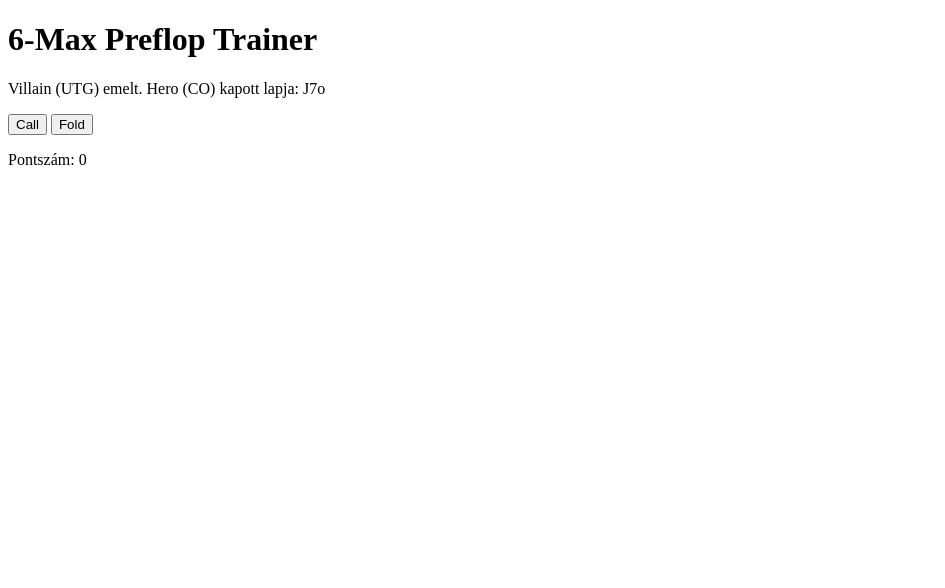
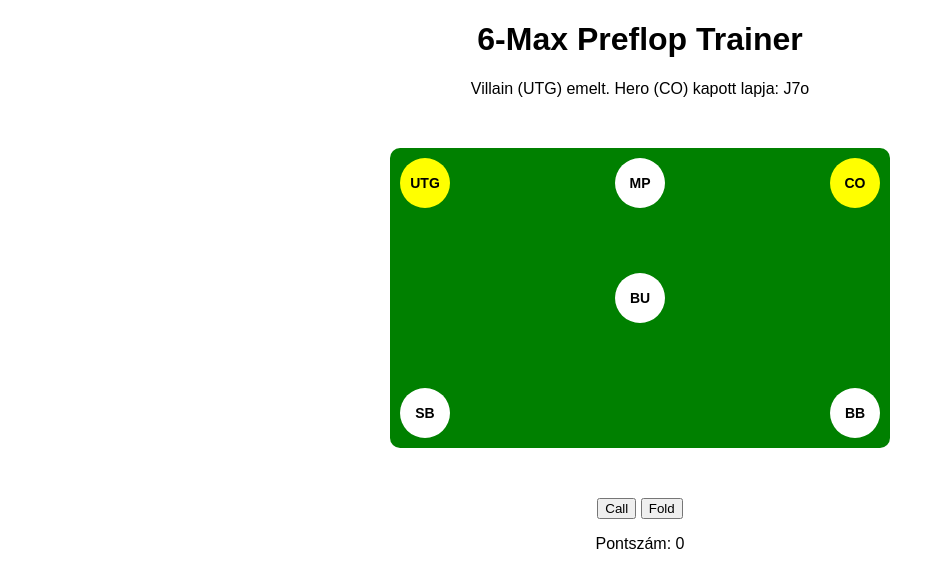
Before and after one commit to SDaniel2000/SDaniel2000.github.io, a plain HTML site: page index.html in a window 1280 px wide. Shown: the whole page, without its empty margins (0-945 px from the left). Drawn offline with Linux system fonts and the light colour scheme.

Commit message:
Update index.html

```diff
--- a/index.html
+++ b/index.html
@@ -4,95 +4,122 @@
     <meta charset="UTF-8">
     <meta name="viewport" content="width=device-width, initial-scale=1.0">
     <title>6-Max Preflop Trainer</title>
+    <style>
+        body {
+            font-family: Arial, sans-serif;
+            text-align: center;
+        }
+
+        #pokerTable {
+            width: 500px;
+            height: 300px;
+            margin: 50px auto;
+            background-color: green;
+            border-radius: 10px;
+            position: relative;
+        }
+
+        .positionCircle {
+            width: 50px;
+            height: 50px;
+            border-radius: 50%;
+            background-color: white;
+            display: inline-block;
+            line-height: 50px;
+            position: absolute;
+            text-align: center;
+            font-size: 14px;
+            font-weight: bold;
+            cursor: pointer;
+        }
+
+        /* Kiemelt pozíciók */
+        .highlighted {
+            background-color: yellow;
+        }
+
+        /* Pozíciók elhelyezése */
+        #SB { bottom: 10px; left: 10px; }
+        #BB { bottom: 10px; right: 10px; }
+        #UTG { top: 10px; left: 10px; }
+        #MP { top: 10px; left: 50%; transform: translateX(-50%); }
+        #CO { top: 10px; right: 10px; }
+        #BU { top: 50%; left: 50%; transform: translate(-50%, -50%); }
+    </style>
 </head>
 <body>
 
     <h1>6-Max Preflop Trainer</h1>
     <p id="question"></p>
+
+    <div id="pokerTable">
+        <div id="UTG" class="positionCircle">UTG</div>
+        <div id="MP" class="positionCircle">MP</div>
+        <div id="CO" class="positionCircle">CO</div>
+        <div id="BU" class="positionCircle">BU</div>
+        <div id="SB" class="positionCircle">SB</div>
+        <div id="BB" class="positionCircle">BB</div>
+    </div>
+
     <button onclick="checkAnswer(true)">Call</button>
     <button onclick="checkAnswer(false)">Fold</button>
     <p>Pontszám: <span id="score">0</span></p>
 
     <script>
         const positions = ["UTG", "MP", "CO", "BU", "SB", "BB"];
-        const callRanges = {
-            "MP": {
-                "UTG": ["JJ", "TT", "99", "88", "AQo", "AJo", "AQs", "AJs", "KQs"]
-            },
-            "CO": {
-                "UTG": ["JJ", "TT", "99", "88", "AQo", "AJo", "AQs", "AJs", "KQs"],
-                "MP":  ["TT", "99", "88", "77", "AQo", "AJo", "ATo", "AQs", "AJs", "A10s", "A9s", "KQs", "KJs", "QJs"]
-            },
-            "BU": {
-                "UTG": ["TT", "99", "88", "77", "AQo", "AJo", "ATo", "AQs", "AJs", "ATs", "A9s", "KQs", "KJs", "QJs"],
-                "MP": ["99", "88", "77", "66", "AQo", "AJo", "ATo", "AJs", "ATs", "A9s", "KQo", "KJo", "KTs", "KQs", "QTs", "QJs"],
-                "CO": ["88", "77", "66", "55", "AJo", "ATo", "A9o", "A8o", "A9s", "A8s", "A7s", "A6s", "A5s", "KQo", "KJo", "KJs", "KTs", "KQs", "QTs", "QJs", "JTs", "T9s"]
-            },
-            "SB": {
-                "UTG": ["TT", "99", "88", "77", "AQo", "AJo", "ATo", "AQs", "AJs", "ATs", "A9s", "KQs", "KJs", "QJs"],
-                "MP": ["99", "88", "77", "66", "AQo", "AJo", "ATo", "AJs", "ATs", "A9s", "KQo", "KJo", "KTs", "KQs", "QTs", "QJs"],
-                "CO": ["88", "77", "66", "55", "AJo", "ATo", "A9o", "A8o", "A9s", "A8s", "A7s", "A6s", "A5s", "KQo", "KJo", "KJs", "KTs", "KQs", "QTs", "QJs", "JTs", "T9s"],
-                "BU": ["77", "66", "55", "44", "33", "22", "ATo", "A9o", "A8o", "A7o","A6o","A5o","A4o","A3o","A2o", "A6s", "A5s", "A4s", "A3s", "A2s", "Kjo", "KTo", "K9s", "KTs","KJs","KQs", "QTs", "QJs", "J9s", "JTs","T8s", "T9s", "98s", "87s"]
-            },
-            "BB": {
-                "UTG": ["99", "88", "77", "66", "55", "44", "33","22", "AJo", "ATo", "A9o", "A8o", "A7o","A6o","A5o","A4o","A3o","A2o", "A5s","A4s","A3s","A2s", "KQo", "KTo", "K9s", "KTs","KJs","KQs", "QTs", "QJs", "J9s", "JTs", "T8s", "T9s", "98s",],
-                "MP": ["88", "77", "66", "55", "44", "33","22","AJo", "ATo", "A9o", "A8o", "A7o","A6o","A5o","A4o","A3o","A2o","A6s","A5s","A4s","A3s","A2s","KQo", "KTo", "K9s", "KTs","KJs","KQs", "QTs", "QJs", "J9s", "JTs", "T8s", "T9s", "98s", "87s"],
-                "CO": ["77", "66", "55", "44", "33","22","ATo", "A9o", "A8o", "A7o","A6o","A5o","A4o","A3o","A2o","A6s","A5s","A4s","A3s","A2s", "KJo", "KTo", "K9s", "KTs","KJs","KQs", "QTs", "QJs", "J9s", "JTs", "T8s", "T9s", "98s", "87s"],
-                "BU": ["66", "55", "44", "33","22", "ATo", "A9o", "A8o", "A7o","A6o","A5o","A4o","A3o","A2o", "A5s","A4s","A3s","A2s", "KTo", "K9s", "KTs","KJs","KQs", "QTs", "QJs", "J9s", "JTs", "T8s", "T9s", "98s", "87s", "76s"],
-                "SB": ["55", "44", "33","22", "ATo", "A9o", "A8o", "A7o","A6o","A5o","A4o","A3o","A2o", "A5s","A4s","A3s","A2s", "KTo", "K9s", "KTs","KJs","KQs", "QTs", "QJs", "J9s", "JTs", "T8s", "T9s", "98s", "87s", "76s"]
-            }
-        };
-
         let score = 0;
         let villainPos, heroPos, currentHand;
 
+        // Kérdés generálása
         function generateNewQuestion() {
-            // Véletlenszerűen választunk egy hőst
-            heroPos = positions[Math.floor(Math.random() * (positions.length - 2)) + 2]; // Hero mindig későbbi pozícióban
-            // Villain pozíció kiválasztása a Hero pozíciótól felfelé
-            const villainPositions = positions.slice(0, positions.indexOf(heroPos));
-            villainPos = villainPositions[Math.floor(Math.random() * villainPositions.length)];
+            villainPos = positions[Math.floor(Math.random() * (positions.length - 1))];
+
+            let villainIndex = positions.indexOf(villainPos);
+            let availablePositions = positions.slice(villainIndex + 1);
+            heroPos = availablePositions[Math.floor(Math.random() * availablePositions.length)];
 
             currentHand = generateRandomHand();
 
-            // Ellenőrizzük, hogy a hand benne van-e a választott pozíció call range-ében
-            const isCall = callRanges[heroPos]?.[villainPos]?.includes(currentHand);
-
             document.getElementById("question").textContent =
                 `Villain (${villainPos}) emelt. Hero (${heroPos}) kapott lapja: ${currentHand}`;
+
+            highlightPositions();
         }
 
+        // Véletlenszerű kéz generálása
         function generateRandomHand() {
             const ranks = ["2", "3", "4", "5", "6", "7", "8", "9", "T", "J", "Q", "K", "A"];
-
-    // Véletlenszerűen választunk két rangot
             let rank1 = ranks[Math.floor(Math.random() * ranks.length)];
             let rank2 = ranks[Math.floor(Math.random() * ranks.length)];
 
-    // Véletlenszerűen választunk, hogy suited vagy offsuit legyen
-    let isSuited = Math.random() < 0.5;  // 50% eséllyel lesz suited vagy offsuit
-    let handType = isSuited ? "s" : "o";  // suited vagy offsuit
-
-    // Ha a két lap rangja megegyezik, akkor újat választunk a második lapra
             while (rank1 === rank2) {
                 rank2 = ranks[Math.floor(Math.random() * ranks.length)];
             }
 
-    // A két rangot rendezzük úgy, hogy a nagyobbik legyen elöl
             if (ranks.indexOf(rank1) < ranks.indexOf(rank2)) {
                 let temp = rank1;
                 rank1 = rank2;
                 rank2 = temp;
             }
 
-    // A kéz formátuma pl. "KQo" vagy "98s"
-    return rank1 + rank2 + handType;
+            return rank1 + rank2 + "o"; // vagy "s" az offsuit vagy suited kártyákhoz
         }
 
+        // Pozíciók kiemelése
+        function highlightPositions() {
+            // Minden pozíció alapértelmezés szerint nem kiemelt
+            document.querySelectorAll('.positionCircle').forEach(circle => {
+                circle.classList.remove('highlighted');
+            });
 
+            // Kiemeljük a megfelelő pozíciókat
+            document.getElementById(villainPos).classList.add('highlighted');
+            document.getElementById(heroPos).classList.add('highlighted');
+        }
 
+        // Helyes válasz ellenőrzése
         function checkAnswer(isCall) {
-            let correctAnswer = callRanges[heroPos]?.[villainPos]?.includes(currentHand);
+            let correctAnswer = shouldCall(heroPos, villainPos, currentHand);
 
             if (isCall === correctAnswer) {
                 score++;
@@ -107,6 +134,11 @@
             }
         }
 
+        // Kéz range ellenőrzés
+        function shouldCall(heroPos, villainPos, hand) {
+            return true; // Helyettesítsd a valódi logikával
+        }
+
         generateNewQuestion(); // Első kérdés betöltése
     </script>
 
```
Lines whose indentation alone changed are shown as unchanged.
